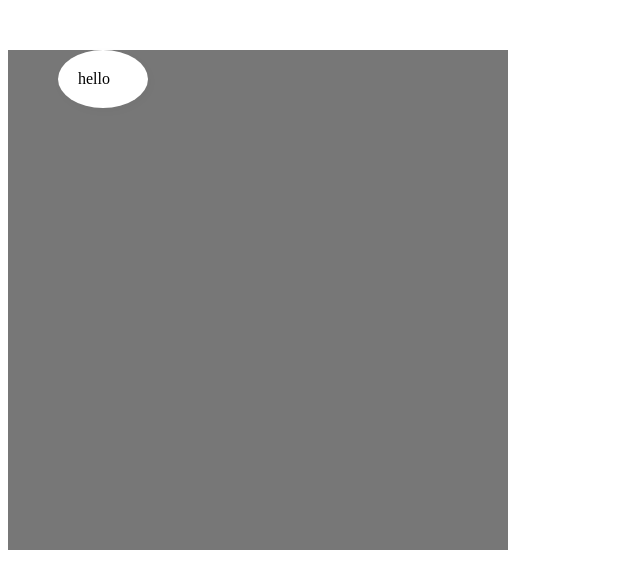
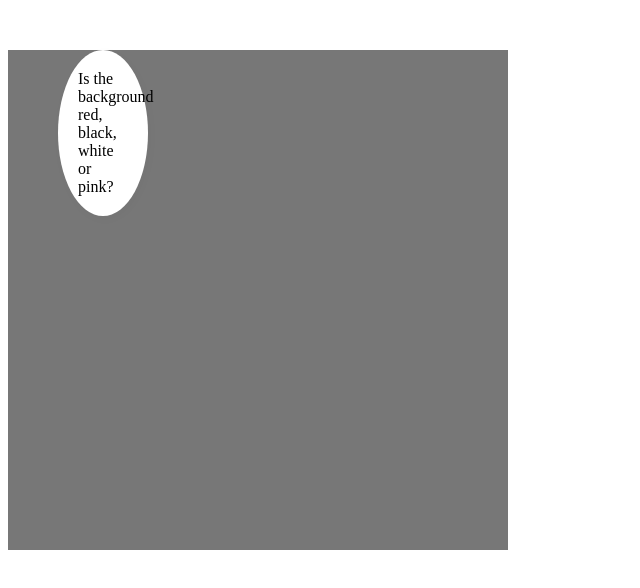
Before and after one commit to romainmenke/chrome-pink-glitch-0001, a plain HTML site: page index.html in a window 1280 px wide. Shown: the whole page, without its empty margins (0-640 px from the left). Drawn offline with Linux system fonts and the light colour scheme.

Commit message:
Update index.html

```diff
--- a/index.html
+++ b/index.html
@@ -27,7 +27,7 @@
 </head>
 <body>
 	<div id="container">
-		<div id="inner">hello</div>
+		<div id="inner">Is the background red, black, white or pink?</div>
 	</div>
 </body>
 </html>
```
